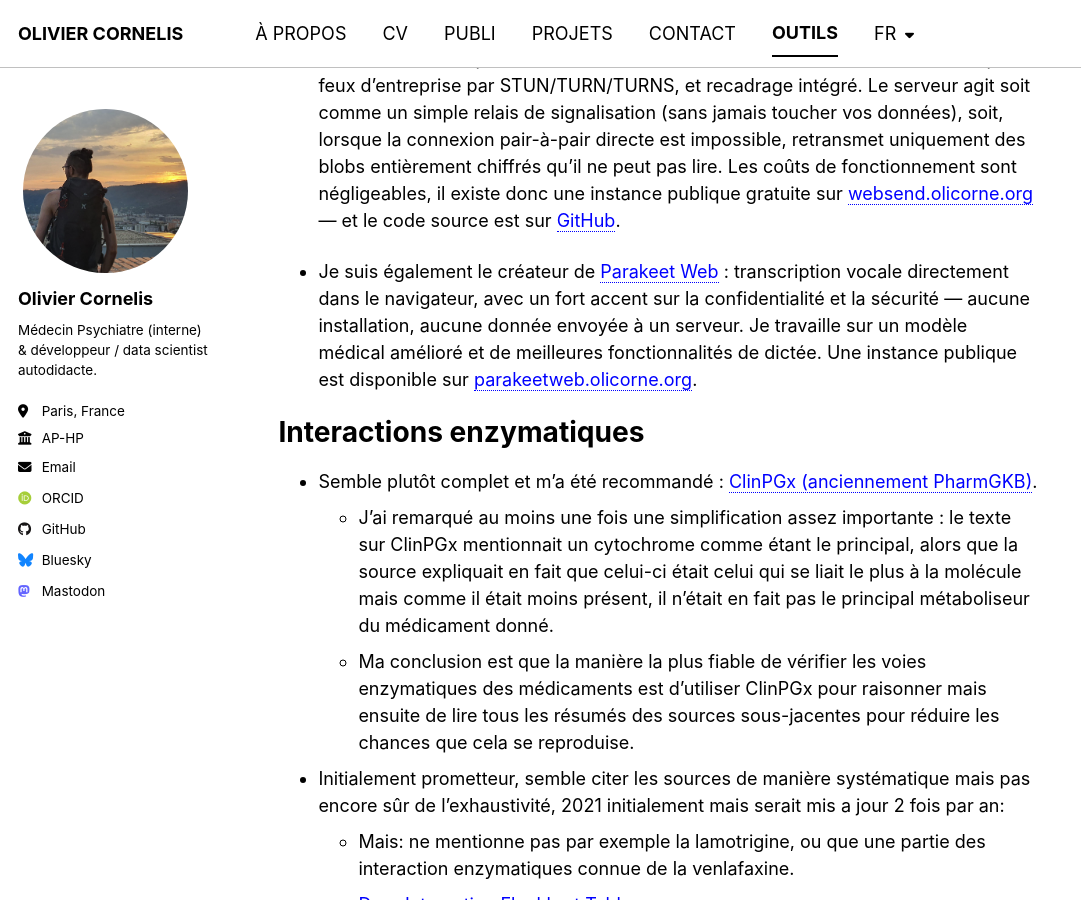
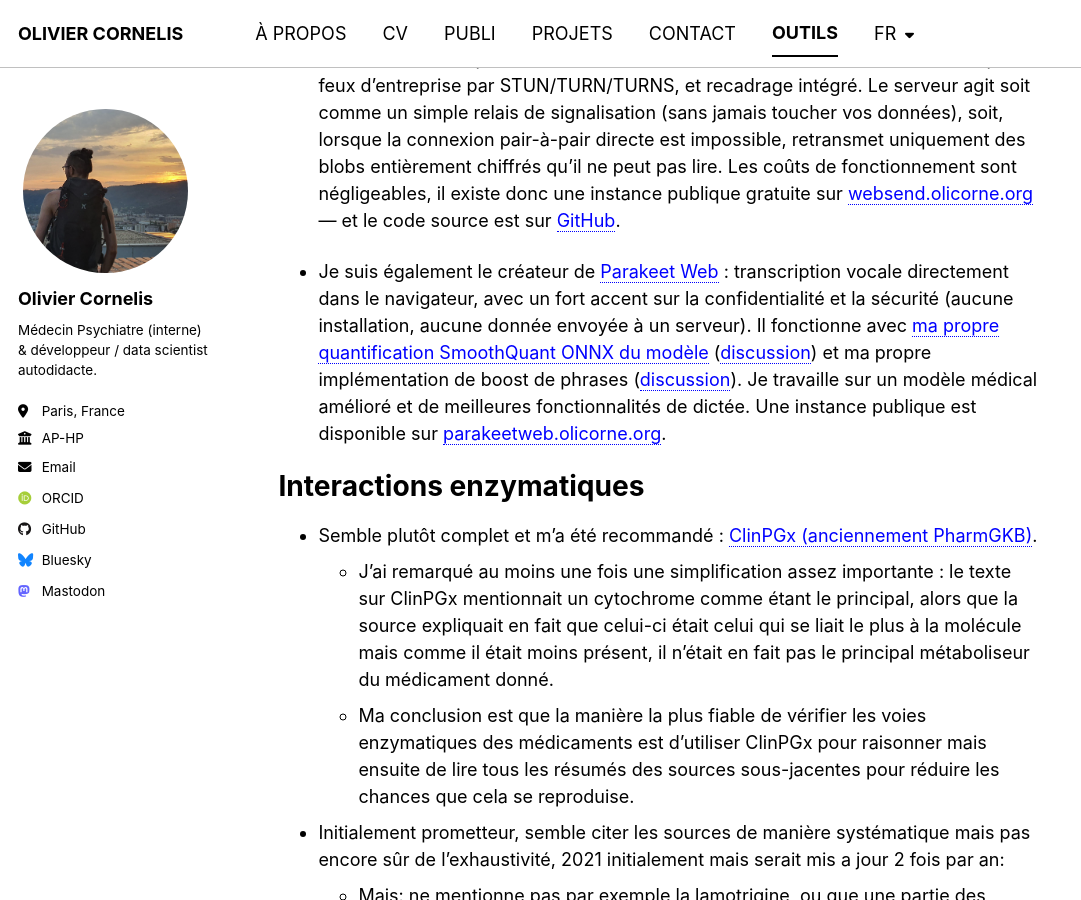
Before and after one commit to thiswillbeyourgithub/website, a Jekyll site: the page built from _pages/fr/tools.md, in a window 1280 px wide and 900 px high, scrolled down 704 px. Shown: the whole window, without its empty margins (0-1081 px from the left). Built offline with Jekyll 4.4.1, drawn with Linux system fonts in a browser that asks for light colours; some web fonts are replaced.

Commit message:
Note Parakeet Web's custom quantization and phrase boosting; link reference model
Co-Authored-By: Claude Opus 4.8 <noreply@anthropic.com>

```diff
--- a/_pages/fr/tools.md
+++ b/_pages/fr/tools.md
@@ -19,7 +19,7 @@ Sur cette page, j'essaie de garder une trace des ressources qui peuvent être ut
 # Outils pratiques
 - Je suis le créateur de [WebSend](https://websend.olicorne.org) : un scanner de documents dans le navigateur, sans installation, qui permet de transférer instantanément des photos de votre smartphone vers n'importe quel ordinateur derrière un pare-feu. Ouvrez la page sur les deux appareils, scannez, c'est fait. Pas d'application, pas de cloud, aucune trace laissée. Sous le capot : chiffrement de bout en bout via WebRTC, traversée de pare-feux d'entreprise par STUN/TURN/TURNS, et recadrage intégré. Le serveur agit soit comme un simple relais de signalisation (sans jamais toucher vos données), soit, lorsque la connexion pair-à-pair directe est impossible, retransmet uniquement des blobs entièrement chiffrés qu'il ne peut pas lire. Les coûts de fonctionnement sont négligeables, il existe donc une instance publique gratuite sur [websend.olicorne.org](https://websend.olicorne.org) — et le code source est sur [GitHub](https://github.com/thiswillbeyourgithub/WebSend).
 
-- Je suis également le créateur de [Parakeet Web](https://github.com/thiswillbeyourgithub/parakeet_web) : transcription vocale directement dans le navigateur, avec un fort accent sur la confidentialité et la sécurité — aucune installation, aucune donnée envoyée à un serveur. Je travaille sur un modèle médical amélioré et de meilleures fonctionnalités de dictée. Une instance publique est disponible sur [parakeetweb.olicorne.org](https://parakeetweb.olicorne.org).
+- Je suis également le créateur de [Parakeet Web](https://github.com/thiswillbeyourgithub/parakeet_web) : transcription vocale directement dans le navigateur, avec un fort accent sur la confidentialité et la sécurité (aucune installation, aucune donnée envoyée à un serveur). Il fonctionne avec [ma propre quantification SmoothQuant ONNX du modèle](https://huggingface.co/Olicorne/parakeet-tdt-0.6b-v3-smoothquant-onnx) ([discussion](https://github.com/Kieirra/murmure/issues/289#issuecomment-4636550052)) et ma propre implémentation de boost de phrases ([discussion](https://github.com/Kieirra/murmure/issues/338#issuecomment-4637778233)). Je travaille sur un modèle médical amélioré et de meilleures fonctionnalités de dictée. Une instance publique est disponible sur [parakeetweb.olicorne.org](https://parakeetweb.olicorne.org).
 
 # Interactions enzymatiques
 - Semble plutôt complet et m'a été recommandé : [ClinPGx (anciennement PharmGKB)](https://www.clinpgx.org/).
```
Also changed, not shown: _pages/en/projects.md (+1 -1 lines), _pages/en/tools.md (+1 -1 lines), _pages/fr/projects.md (+1 -1 lines).
